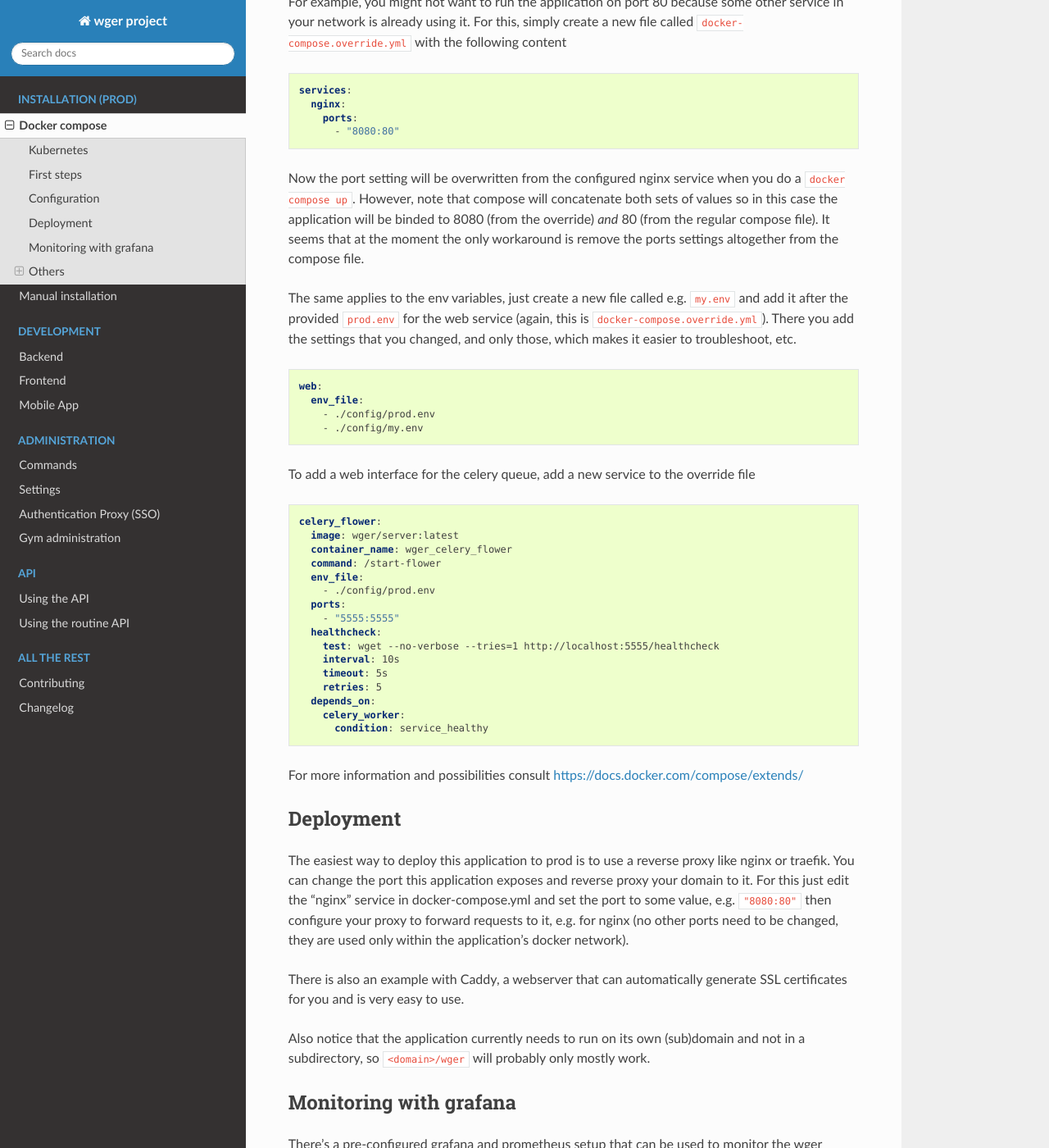
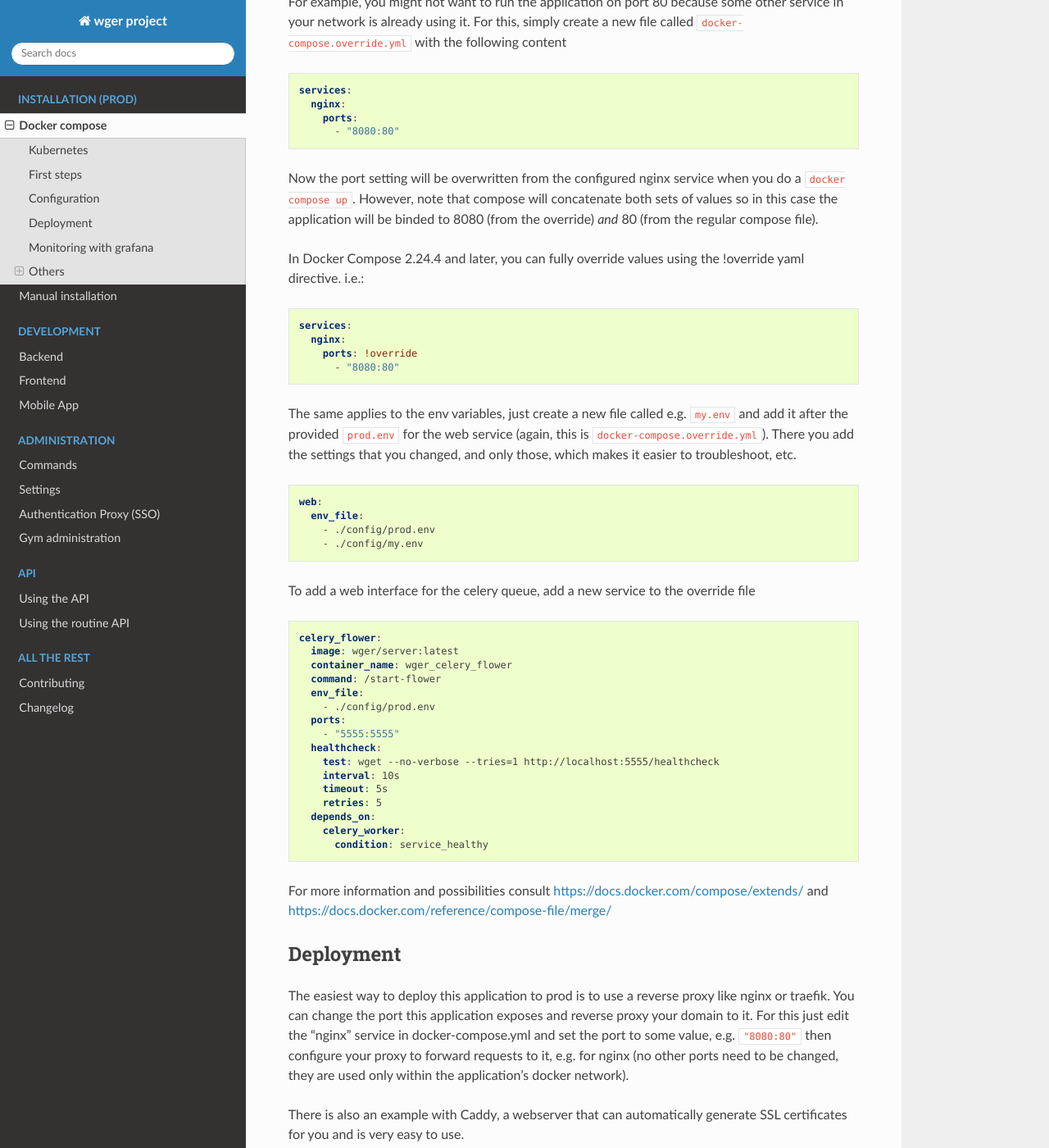
Before and after one commit to wger-project/docs, a Sphinx documentation site: the page built from docs/production/docker.rst, in a window 1280 px wide and 1400 px high, scrolled down 2089 px. Shown: the whole window at 82% size. Built offline with Sphinx 7.4.7 and the Read the Docs theme 3.1.0, drawn with Linux system fonts in a browser that asks for light colours.

Commit message:
Update to reference new !override functionality
Docker compose now supports the !override yaml directive when merging docker compose yaml files. https://docs.docker.com/reference/compose-file/merge

Also added that link to the doc for reference.

```diff
--- a/docs/production/docker.rst
+++ b/docs/production/docker.rst
@@ -111,8 +111,17 @@ file called ``docker-compose.override.yml`` with the following content
 Now the port setting will be overwritten from the configured nginx service when
 you do a ``docker compose up``. However, note that compose will concatenate both sets
 of values so in this case the application will be binded to 8080 (from the override)
-*and* 80 (from the regular compose file). It seems that at the moment the only
-workaround is remove the ports settings altogether from the compose file.
+*and* 80 (from the regular compose file).
+
+In Docker Compose 2.24.4 and later, you can fully override values using the !override
+yaml directive. i.e.:
+
+.. code-block:: yaml
+
+    services:
+      nginx:
+        ports: !override
+          - "8080:80"
 
 The same applies to the env variables, just create a new file called e.g. ``my.env``
 and add it after the provided ``prod.env`` for the web service (again, this is
@@ -147,7 +156,7 @@ To add a web interface for the celery queue, add a new service to the override f
         celery_worker:
           condition: service_healthy
 
-For more information and possibilities consult https://docs.docker.com/compose/extends/
+For more information and possibilities consult https://docs.docker.com/compose/extends/ and https://docs.docker.com/reference/compose-file/merge/
 
 
 Deployment
```
